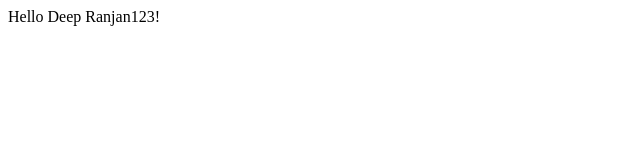
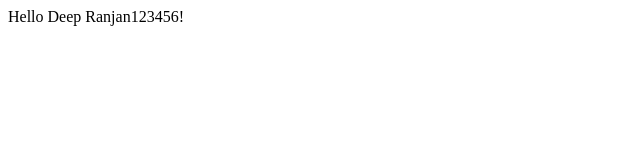
Before and after one commit to deepnet4uu/DevOps_WebProject, a plain HTML site: page DevOps_WebProject/WebContent/index.html in a window 1280 px wide. Shown: the full height of the page, 0-640 px from the left. Drawn offline with Linux system fonts and the light colour scheme.

Commit message:
Hello Deep Ranjan123456!

```diff
--- a/DevOps_WebProject/WebContent/index.html
+++ b/DevOps_WebProject/WebContent/index.html
@@ -5,6 +5,6 @@
 <title>Insert title here</title>
 </head>
 <body>
-Hello Deep Ranjan123!
+Hello Deep Ranjan123456!
 </body>
 </html>
```
